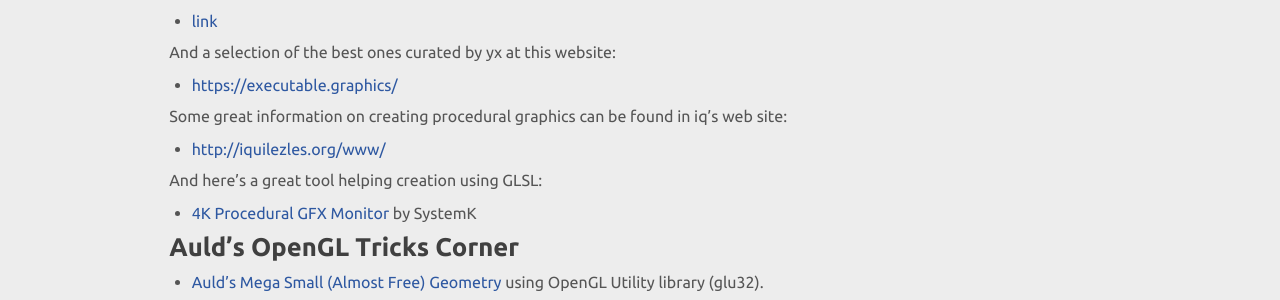
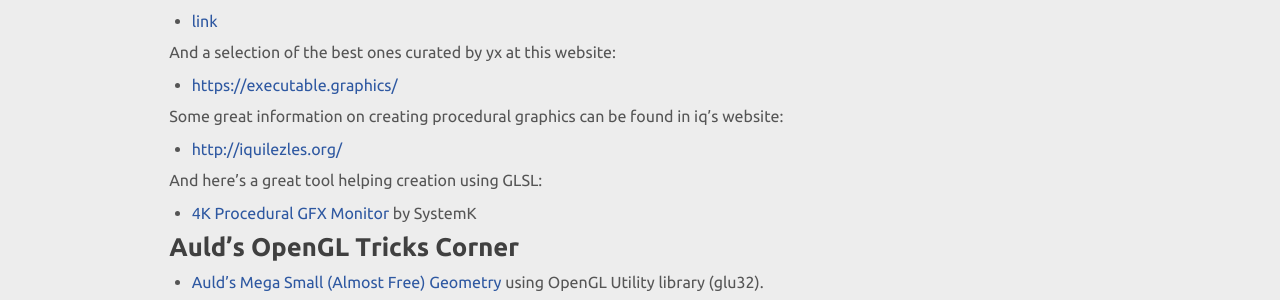
Before and after one commit to in4k/in4k.github.io, a Jekyll site: the page built from wiki/graphics.markdown, in a window 1280 px wide and 900 px high. Shown: the part 415-715 px from the top of the window. Built offline with Jekyll 4.4.1, drawn with Linux system fonts in a browser that asks for light colours.

Commit message:
Update graphics.markdown

```diff
--- a/wiki/graphics.markdown
+++ b/wiki/graphics.markdown
@@ -27,9 +27,9 @@ And a selection of the best ones curated by yx at this website:
 
 * [https://executable.graphics/](https://executable.graphics/)
 
-Some great information on creating procedural graphics can be found in iq's web site:
+Some great information on creating procedural graphics can be found in iq's website:
 
-* [http://iquilezles.org/www/](http://iquilezles.org/www/)
+* [http://iquilezles.org/](http://iquilezles.org/)
 
 And here's a great tool helping creation using GLSL:
 
```
